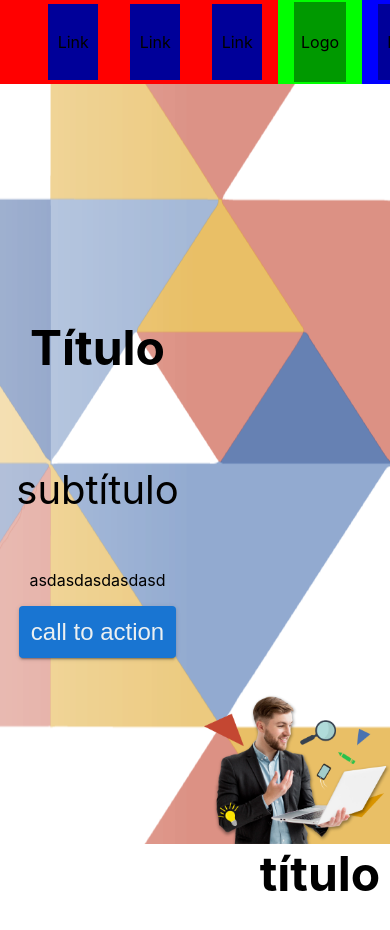
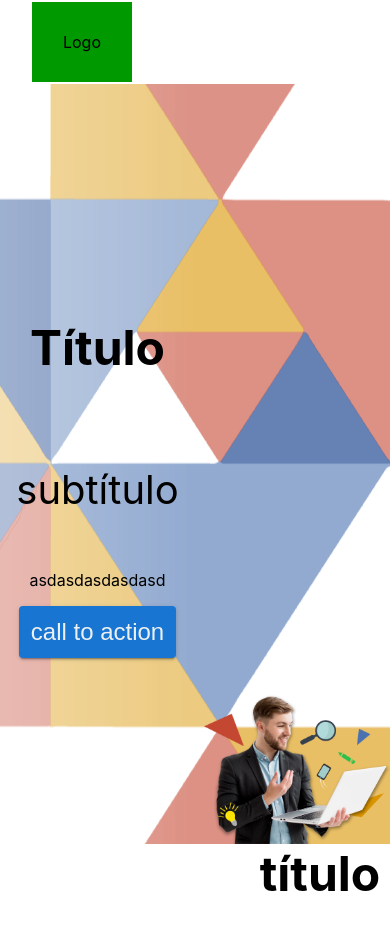
Before and after one commit to firepho92/plantilla, a React (Create React App) app: page / in a window 390 px wide. Shown: the top 930 px of the page. Built offline with nearby package versions, Linux system fonts and the light colour scheme.

Commit message:
c#-332-1-a92

```diff
--- a/src/components/HeaderCentered.js
+++ b/src/components/HeaderCentered.js
@@ -1,9 +1,11 @@
+import React from 'react'
 import HeaderItem from './HeaderItem'
 import HeaderLogo from './HeaderLogo'
 
 export default function HeaderCentered() {
+
   return (
-    <div style={{ display: 'flex', flexDirection: 'row', justifyContent: 'center', alignContent: 'center', background: '#900', height: '10vh', minHeight: '70px', zIndex:1000 }}>
+    <div className='header-centered'>
       <LeftSideHeader />
       <CenterHeader />
       <RightSideHeader />
@@ -12,21 +14,34 @@ export default function HeaderCentered() {
 }
 
 const LeftSideHeader = () => (
-  <div style={{ display: 'flex', flex: 10, order: 1, flexDirection: 'row', justifyContent: 'flex-end', alignItems: 'center', background: '#f00', height: '100%' }}>
+  <div className='left-side-header'>
     <HeaderItem />
     <HeaderItem />
     <HeaderItem />
   </div>
 )
 
-const CenterHeader = () => (
-  <div style={{ display: 'flex', flex: 3, order: 2, flexDirection: 'row', justifyContent: 'center', alignItems: 'center', background: '#0f0', height: '100%' }}>
-    <HeaderLogo />
-  </div>
-)
+const CenterHeader = () => {
+  const [toggle, setToggle] = React.useState(false);
+
+  const handleClick = () => {
+    setToggle(!toggle)
+  }
+
+  return (
+    <div className='center-side-header'>
+      <HeaderLogo />
+      <div className={ 'hamburguer ' + (toggle ? 'change' : '') } onClick={ handleClick }>
+        <div className="bar1"></div>
+        <div className="bar2"></div>
+        <div className="bar3"></div>
+      </div>
+    </div>
+  )
+}
 
 const RightSideHeader = () => (
-  <div style={{ display: 'flex', flex: 10, order: 3, flexDirection: 'row', justifyContent: 'flex-start', alignItems: 'center', background: '#00f', height: '100%' }}>
+  <div className='right-side-header'>
     <HeaderItem />
     <HeaderItem />
     <HeaderItem />
--- a/src/components/HeaderItem.js
+++ b/src/components/HeaderItem.js
@@ -1,5 +1,5 @@
 const HeaderItem = () => (
-  <div style={{ background: '#009', display: 'flex', justifyContent: 'center', alignItems: 'center', height: '90%', order: 1, minWidth: '50px', width: '16%', margin: '0em 1em 0em 1em' }}>
+  <div className='header-item'>
     Link
   </div>
 )
--- a/src/components/HeaderLogo.js
+++ b/src/components/HeaderLogo.js
@@ -1,5 +1,5 @@
 const HeaderLogo = () => (
-  <div style={{ background: '#090', flex: 2, display: 'flex', justifyContent: 'center', alignItems: 'center', height: '95%', textAlign: 'center', margin: '0em 1em 0em 1em'}}>
+  <div className='header-logo'>
     Logo
   </div>
 )
--- a/src/components/styles.css
+++ b/src/components/styles.css
@@ -40,10 +40,165 @@
   box-sizing: border-box;
 }
 
+.header-centered {
+  display: flex;
+  flex-direction: row;
+  justify-content: center;
+  align-content: center;
+  height: 10vh;
+  min-height: 70px;
+  min-width: 640px;
+  z-index:1000;
+}
+
+.left-side-header {
+  display: flex;
+  flex: 10;
+  order: 1;
+  flex-direction: row;
+  justify-content: flex-end;
+  align-items: center;
+  background: #f00;
+  height: 100%
+}
+
+.right-side-header {
+  display: flex;
+  flex: 10;
+  order: 3;
+  flex-direction: row;
+  justify-content: flex-start;
+  align-items: center;
+  background: #00f;
+  height: 100%
+}
+
+.center-side-header {
+  display: flex;
+  flex: 3;
+  order: 2;
+  flex-direction: row;
+  justify-content: center;
+  align-items: center;
+  height: 100%
+}
+
+.header-logo {
+  flex: 2;
+  display: flex;
+  justify-content: center;
+  align-items: center;
+  height: 95%;
+  min-width: 100px;
+  text-align: center;
+  margin: 0em 1em 0em 1em
+}
+
+.header-item {
+  display: flex;
+  justify-content: center;
+  align-items: center;
+  height: 90%;
+  order: 1;
+  min-width: 90px;
+  width: 16%;
+  margin: 0em 0.5em 0em 0.5em
+}
+
 .with-header {
   position: absolute;
   top: 10vh;
   height: calc(100vh - 10vh) !important;
+}
+/*
+hamburger CSS
+*/
+.hamburger {
+  display: none
+}
+
+@media (max-width: 780px) {
+  .header-logo {
+    background: #090;
+    flex: 2;
+    display: flex;
+    justify-content: center;
+    align-items: center;
+    height: 95%;
+    max-width: 100px;
+    text-align: center;
+    margin: 0em 1em 0em 1em
+  }
+
+  .hamburger {
+    display: inline-block;
+    height: 100%;
+    width: 16%;
+    max-width: 16%;
+    min-width: 90px;
+    border: none;
+    cursor: pointer;
+    padding: 0;
+    flex: 1;
+    order: 2;
+    background-color: hsl(210, 79%, 44%);
+    margin-left: 1em
+  }
+
+  .bar1, .bar2, .bar3 {
+    width: 35px;
+    height: 5px;
+    background-color: #333;
+    margin: 6px 0;
+    transition: 0.4s;
+  }
+
+  .change .bar1 {
+    -webkit-transform: rotate(-45deg) translate(-9px, 6px);
+    transform: rotate(-45deg) translate(-9px, 6px);
+  }
+
+  .change .bar2 {opacity: 0;}
+
+  .change .bar3 {
+    -webkit-transform: rotate(45deg) translate(-8px, -8px);
+    transform: rotate(45deg) translate(-8px, -8px);
+  }
+
+  .header-item {
+    display: none;
+  }
+
+  .header-centered {
+    display: flex;
+    flex-direction: row;
+    justify-content: center;
+    align-content: space-between;
+    height: 10vh;
+    min-height: 70px;
+    min-width: 640px;
+    z-index:1000;
+    padding: 0 1em 0 1em;
+    box-sizing: border-box;
+  }
+
+  .right-side-header {
+    display: none;
+  }
+
+  .left-side-header {
+    display: none;
+  }
+
+  .center-side-header {
+    display: flex;
+    order: 1;
+    flex-direction: row;
+    justify-content: space-between;
+    align-items: center;
+    height: 100%;
+    width: 100%
+  }
 }
 
 @media (max-height: 700px) {
```
